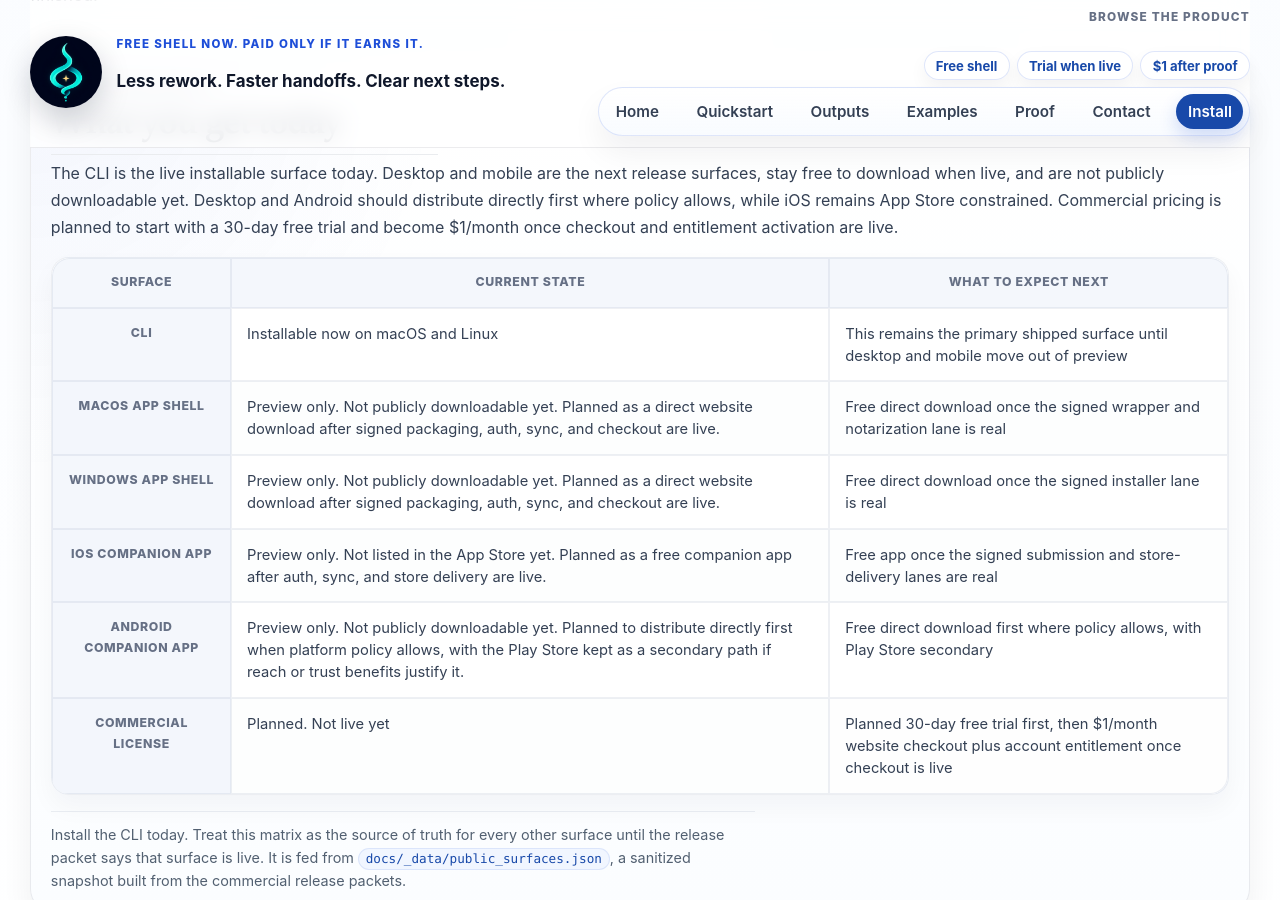
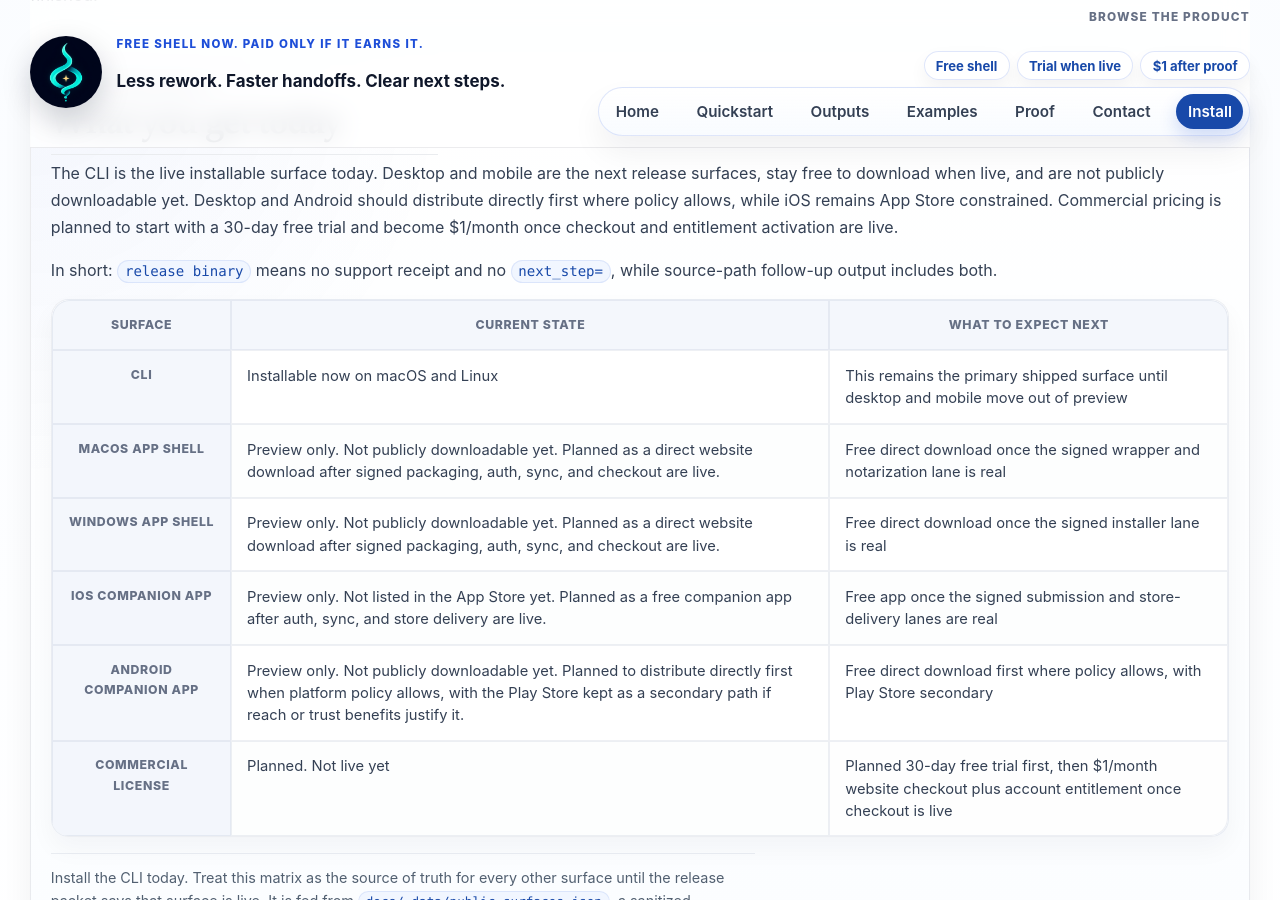
Before and after one commit to maridlabsai/jini, a Jekyll site: the page built from docs/install.md, in a window 1280 px wide and 900 px high, scrolled down 552 px. Built offline with Jekyll 4.4.1, drawn with Linux system fonts in a browser that asks for light colours.

Commit message:
Add install summary rule above table

```diff
--- a/docs/install.md
+++ b/docs/install.md
@@ -25,6 +25,8 @@ quick_links:
   <p>The CLI is the live installable surface today. Desktop and mobile are the next release surfaces, stay free to download when live, and are not publicly downloadable yet. Desktop and Android should distribute directly first where policy allows, while iOS remains App Store constrained. Commercial pricing is planned to start with a 30-day free trial and become $1/month once checkout and entitlement activation are live.</p>
 
   <!-- | {{ surface.name }} | {{ surface.current_state }} | {{ surface.next_step }} | -->
+  <p>In short: <code>release binary</code> means no support receipt and no <code>next_step=</code>, while source-path follow-up output includes both.</p>
+
   <table>
     <thead>
       <tr>
```
Also changed, not shown: tests/test_public_cli_docs.py (+1 -0 lines).
